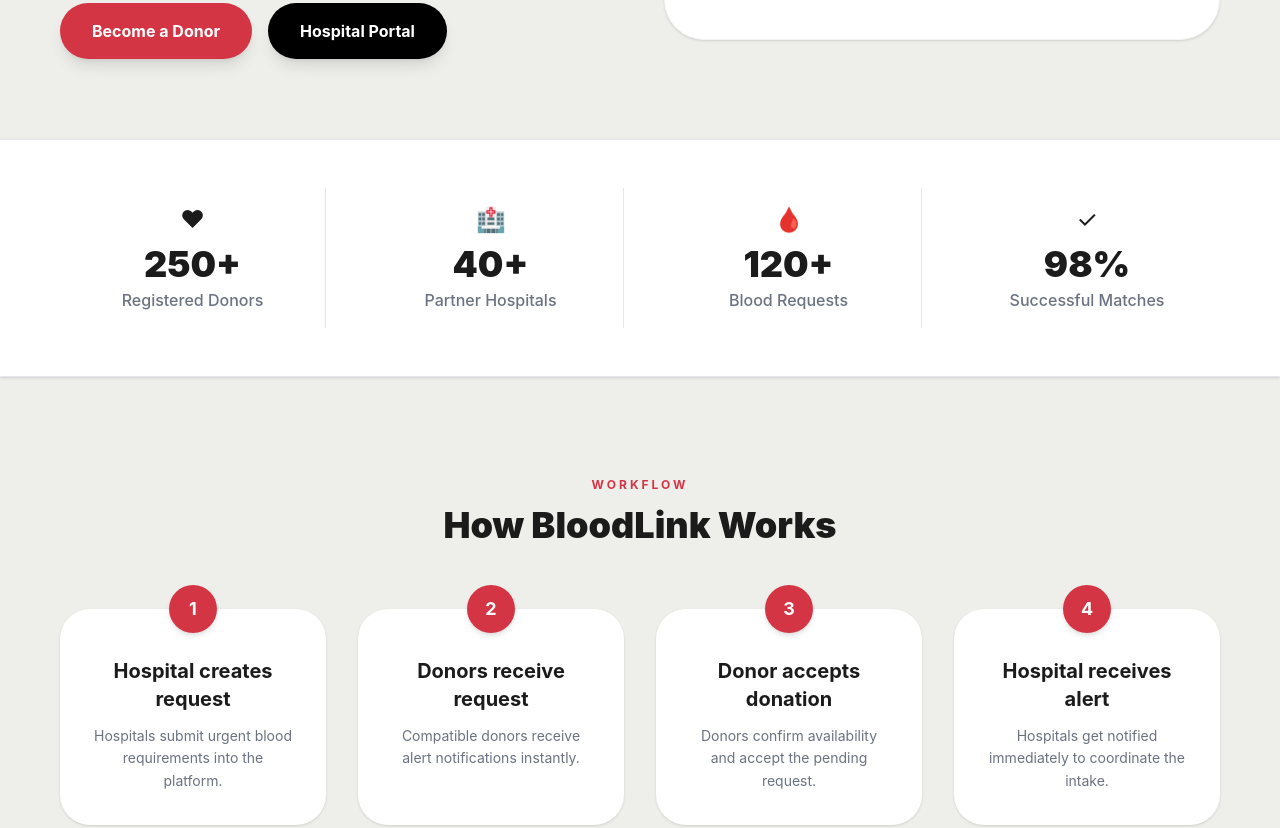
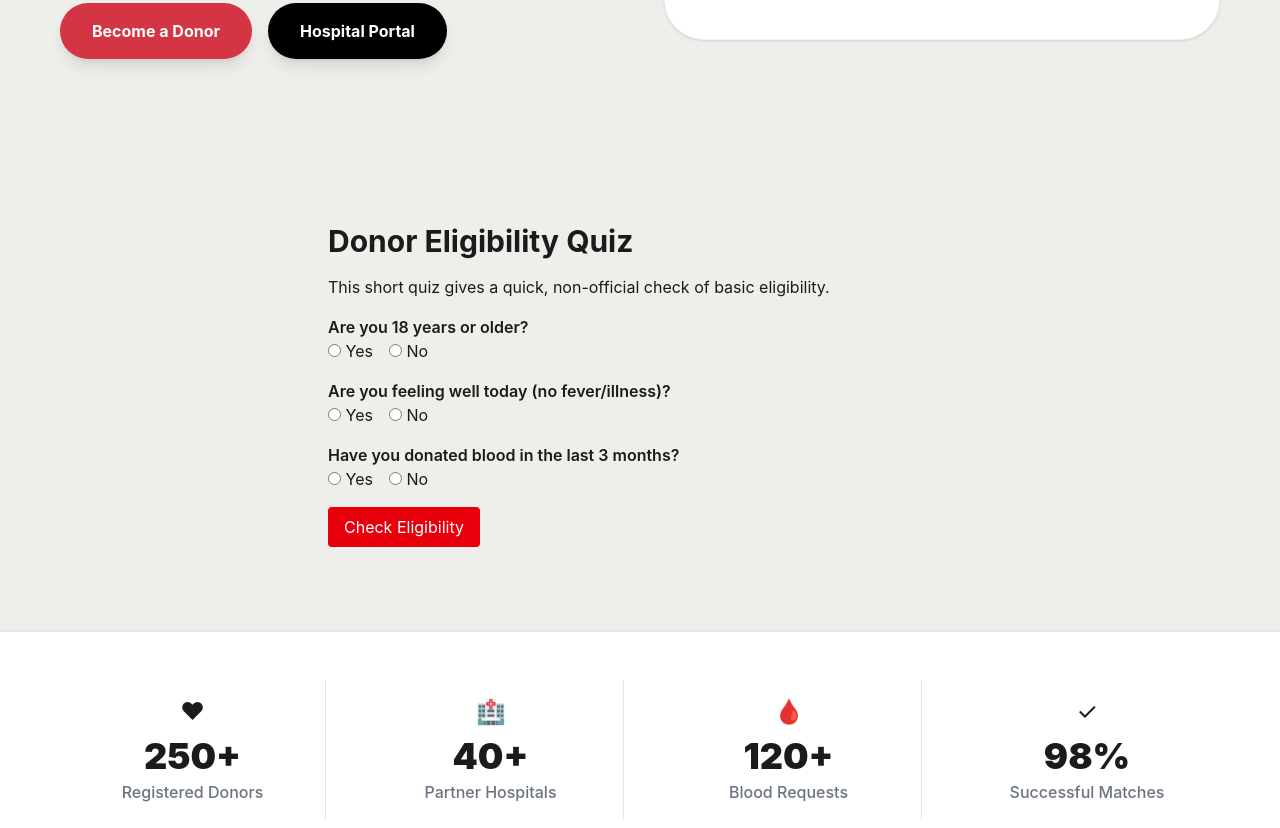
Before and after one commit to nyairo-k/capstone-project, a React (Vite) app in the folder BloodLink/Frontend/: page / in a window 1280 px wide. Shown: the part 646-1474 px from the top of the page. Built offline with nearby package versions, Linux system fonts and the light colour scheme; no server answers.

Commit message:
A quiz to check whether a donor is eligible to donate blood

```diff
--- a/BloodLink/Frontend/src/App.jsx
+++ b/BloodLink/Frontend/src/App.jsx
@@ -2,6 +2,7 @@
 
 import HomePage from "./pages/HomePage";
 import AboutPage from "./pages/AboutPage";
+import EligibilityQuiz from "./pages/EligibilityQuiz";
 import LoginPage from "./pages/auth/LoginPage";
 import SignupPage from "./pages/auth/SignupPage";
 import DonorDirectoryPage from "./pages/donors/DonorDirectoryPage";
@@ -28,6 +29,8 @@
         <Route path="/" element={<LandingPage />} />
 
         <Route path="/about" element={<AboutPage />} />
+
+        <Route path="/quiz" element={<EligibilityQuiz />} />
 
         <Route path="/login" element={<LoginPage />} />
 
--- /dev/null
+++ b/BloodLink/Frontend/src/pages/EligibilityQuiz.jsx
@@ -0,0 +1,71 @@
+import { useState } from "react";
+
+export default function EligibilityQuiz() {
+  const [answers, setAnswers] = useState({ age: "", feeling: "", recentDonation: "" });
+  const [result, setResult] = useState(null);
+
+  const handleChange = (e) => {
+    setAnswers({ ...answers, [e.target.name]: e.target.value });
+  };
+
+  const handleSubmit = (e) => {
+    e.preventDefault();
+    // Minimal eligibility logic:
+    // - must be 18 or older
+    // - must be feeling well
+    // - must not have donated in the last 3 months
+    const ageOk = answers.age === "yes";
+    const feelingOk = answers.feeling === "yes";
+    const recentOk = answers.recentDonation === "no";
+
+    if (ageOk && feelingOk && recentOk) {
+      setResult({ eligible: true, message: "You are likely eligible to donate. Please contact a center to confirm." });
+    } else {
+      setResult({ eligible: false, message: "You may not be eligible based on your answers. Please consult a professional or the donation center for confirmation." });
+    }
+  };
+
+  return (
+    <div className="max-w-2xl mx-auto p-6">
+      <h1 className="text-3xl font-bold mb-4">Donor Eligibility Quiz</h1>
+      <p className="mb-4">This short quiz gives a quick, non-official check of basic eligibility.</p>
+
+      <form onSubmit={handleSubmit} className="space-y-4">
+        <div>
+          <label className="font-semibold">Are you 18 years or older?</label>
+          <div>
+            <label className="mr-4"><input type="radio" name="age" value="yes" onChange={handleChange} /> Yes</label>
+            <label><input type="radio" name="age" value="no" onChange={handleChange} /> No</label>
+          </div>
+        </div>
+
+        <div>
+          <label className="font-semibold">Are you feeling well today (no fever/illness)?</label>
+          <div>
+            <label className="mr-4"><input type="radio" name="feeling" value="yes" onChange={handleChange} /> Yes</label>
+            <label><input type="radio" name="feeling" value="no" onChange={handleChange} /> No</label>
+          </div>
+        </div>
+
+        <div>
+          <label className="font-semibold">Have you donated blood in the last 3 months?</label>
+          <div>
+            <label className="mr-4"><input type="radio" name="recentDonation" value="yes" onChange={handleChange} /> Yes</label>
+            <label><input type="radio" name="recentDonation" value="no" onChange={handleChange} /> No</label>
+          </div>
+        </div>
+
+        <div>
+          <button type="submit" className="bg-red-600 text-white px-4 py-2 rounded">Check Eligibility</button>
+        </div>
+      </form>
+
+      {result && (
+        <div className={`mt-6 p-4 rounded ${result.eligible ? "bg-green-100" : "bg-red-100"}`}>
+          <strong>{result.eligible ? "Likely Eligible" : "Possibly Ineligible"}</strong>
+          <p className="mt-2">{result.message}</p>
+        </div>
+      )}
+    </div>
+  );
+}
--- a/BloodLink/Frontend/src/pages/LandingPage.jsx
+++ b/BloodLink/Frontend/src/pages/LandingPage.jsx
@@ -1,6 +1,7 @@
 import { Link } from "react-router-dom";
 import Navbar from "../components/Navbar";
 import Footer from "../components/Footer";
+import EligibilityQuiz from "./EligibilityQuiz";
 
 export default function LandingPage() {
     const stats = [
@@ -56,6 +57,11 @@
                         <p className="text-gray-400 text-sm font-medium tracking-wider uppercase">Blood Donation Connection Network</p>
                     </div>
                 </div>
+            </section>
+
+            {/* Eligibility Quiz (embedded on landing page) */}
+            <section className="px-[60px] py-[60px] max-w-[900px] mx-auto">
+                <EligibilityQuiz />
             </section>
 
             {/* Statistics Section */}
```
